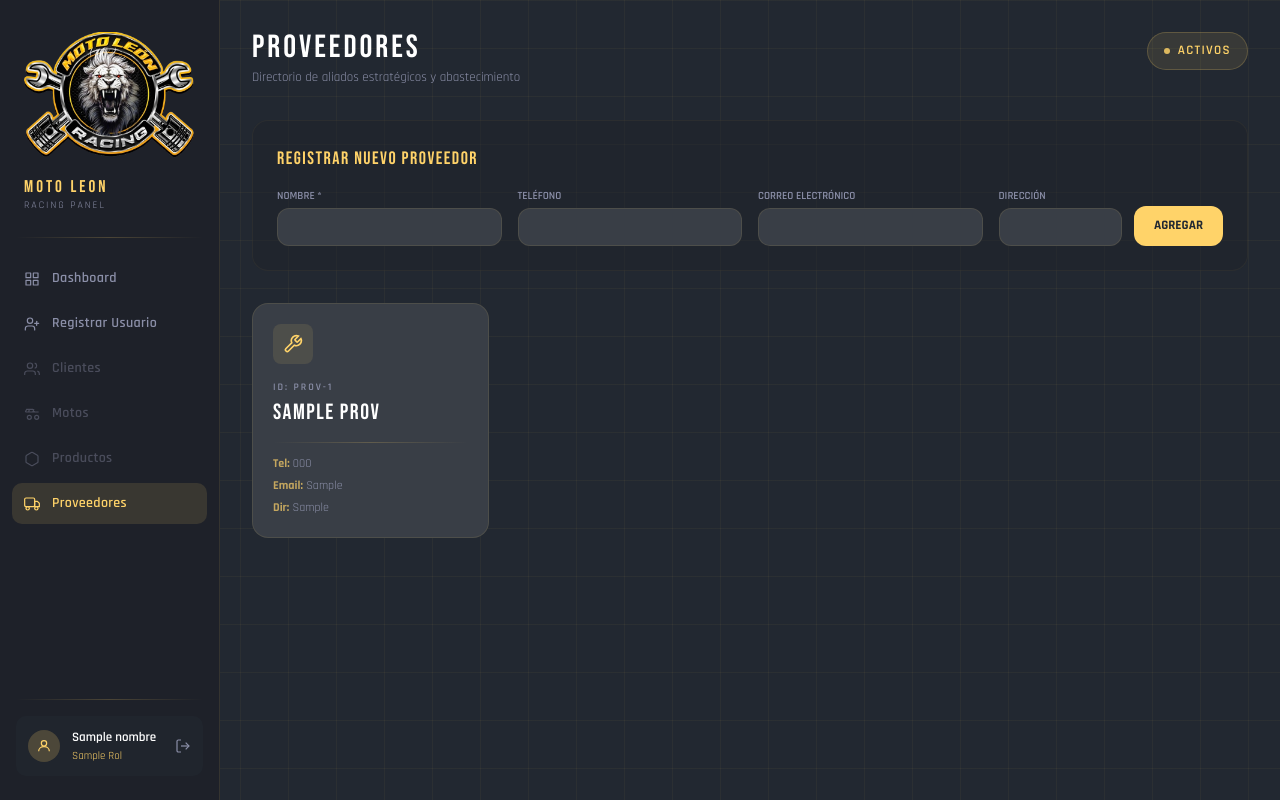
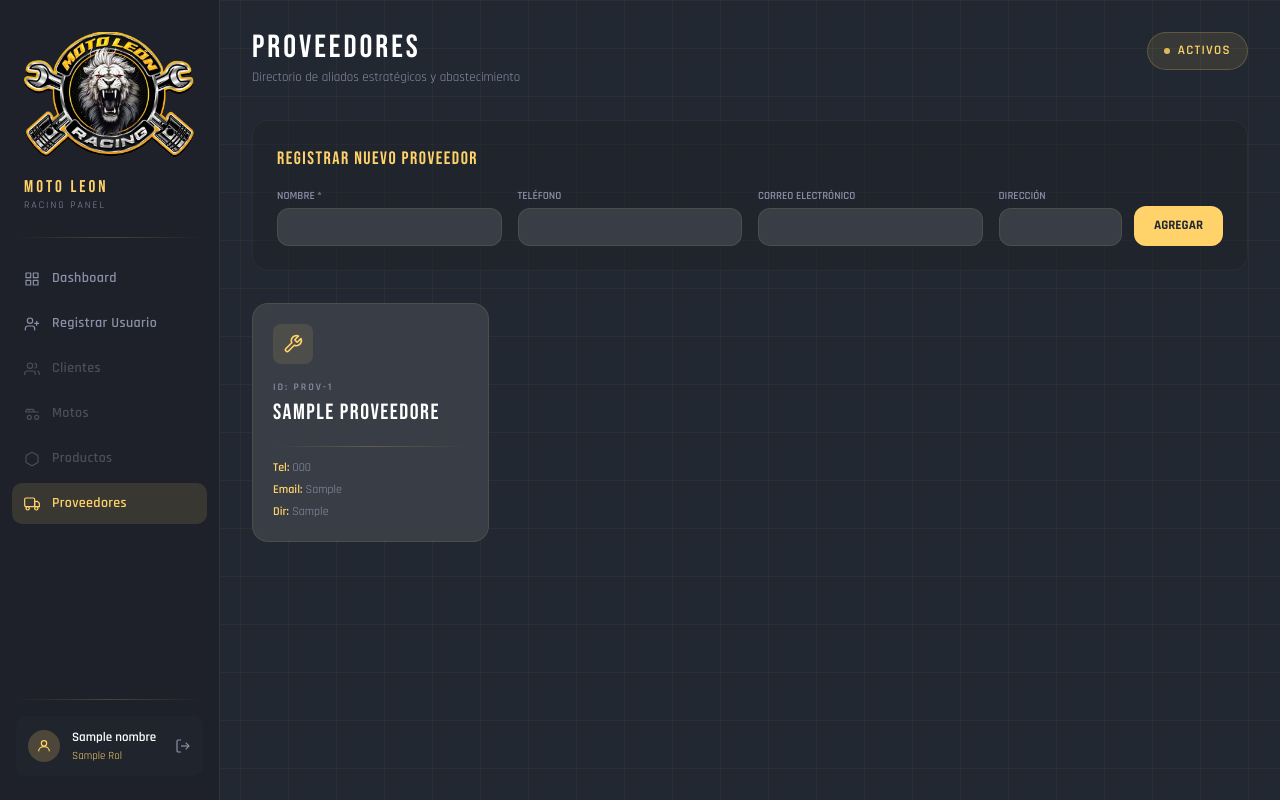
Before and after one commit to Yeico-lan/SISGAT, a Flask app: template View/templates/proveedores.html in a window 1280 px wide. Run offline with Flask 3, Linux system fonts and the light colour scheme; the template is opened without the code that fills it: most values are stand-ins (such as "Sample title", 1, 10 or a date in 2020); some libraries are stand-ins or nearby versions.

Commit message:
Cambios en url y conexion de db
Se mejora la relacion con db para dar datos concretos

```diff
--- a/View/templates/dashboard.html
+++ b/View/templates/dashboard.html
@@ -165,7 +165,7 @@
         Productos
       </div>
 
-      <a href="{{ url_for('proveedores_page') }}" class="nav-link flex items-center gap-3 px-3 py-2.5 rounded-[10px] text-[14px] font-semibold tracking-wide text-muted cursor-pointer">
+      <a href="/proveedores" class="nav-link flex items-center gap-3 px-3 py-2.5 rounded-[10px] text-[14px] font-semibold tracking-wide text-muted cursor-pointer">
         <svg class="w-4 h-4 flex-shrink-0" fill="none" stroke="currentColor" stroke-width="1.8" viewBox="0 0 24 24">
          <rect x="1" y="3" width="15" height="13" rx="2"/><path d="M16 8h4l3 3v5h-7V8z"/>
           <circle cx="5.5" cy="18.5" r="2.5"/><circle cx="18.5" cy="18.5" r="2.5"/>
--- a/View/templates/proveedores.html
+++ b/View/templates/proveedores.html
@@ -141,7 +141,7 @@
         Productos
       </div>
 
-      <a href="#" class="nav-link active flex items-center gap-3 px-3 py-2.5 rounded-[10px] text-[14px] font-semibold tracking-wide cursor-pointer">
+      <a href="/proveedores" class="nav-link active flex items-center gap-3 px-3 py-2.5 rounded-[10px] text-[14px] font-semibold tracking-wide cursor-pointer">
         <svg class="w-4 h-4 flex-shrink-0" fill="none" stroke="currentColor" stroke-width="1.8" viewBox="0 0 24 24">
           <rect x="1" y="3" width="15" height="13" rx="2"/><path d="M16 8h4l3 3v5h-7V8z"/>
           <circle cx="5.5" cy="18.5" r="2.5"/><circle cx="18.5" cy="18.5" r="2.5"/>
@@ -219,28 +219,27 @@
 
     <!-- CARDS PROVEEDORES DINÁMICAS -->
      <div class="grid grid-cols-1 sm:grid-cols-2 lg:grid-cols-4 gap-4 animate-fadeIn">
-      {% for prov in proveedores %}
-      <div class="prov-card bg-surface rounded-2xl p-5 border border-gold/10 animate-countUp flex flex-col justify-between" style="animation-delay: {{ loop.index0 * 0.05 }}s">
+  {% for p in proveedores %}
+  <div class="prov-card bg-surface rounded-2xl p-5 border border-gold/10 animate-countUp flex flex-col justify-between">
     <div>
       <div class="w-10 h-10 bg-gold/10 rounded-lg flex items-center justify-center mb-4">
-            <svg viewBox="0 0 24 24" class="w-5 h-5" fill="none" stroke="#FFD369" stroke-width="2">
+        <svg viewBox="0 0 24 24" class="w-5 h-5" fill="none" stroke="#FFD369" stroke-width="2"
+             stroke-linecap="round" stroke-linejoin="round">
           <path d="M14.7 6.3a1 1 0 0 0 0 1.4l1.6 1.6a1 1 0 0 0 1.4 0l3.77-3.77a6 6 0 0 1-7.94 7.94l-6.91 6.91a2.12 2.12 0 0 1-3-3l6.91-6.91a6 6 0 0 1 7.94-7.94l-3.76 3.76z"/>
         </svg>
       </div>
-          <p class="text-[10px] tracking-[2px] uppercase text-muted mb-1 font-semibold">ID: PROV-{{ prov.prov_id }}</p>
-          <h3 class="font-bebas text-[22px] tracking-[1.5px] text-white leading-tight mb-2">{{ prov.prov_nombre }}</h3>
+      <p class="text-[10px] tracking-[2px] uppercase text-muted mb-1 font-semibold">ID: PROV-{{ p.prov_id }}</p>
+      <h3 class="font-bebas text-[22px] tracking-[1.5px] text-white leading-tight mb-2">{{ p.prov_nombre }}</h3>
     </div>
-        <div class="divider mt-2"></div>
-        <div class="text-[12px] text-muted mt-3 space-y-1">
-          {% if prov.prov_telefono %}<p><strong class="text-gold/70">Tel:</strong> {{ prov.prov_telefono }}</p>{% endif %}
-          {% if prov.prov_correo %}<p class="truncate"><strong class="text-gold/70">Email:</strong> {{ prov.prov_correo }}</p>{% endif %}
-          {% if prov.prov_direccion %}<p class="truncate"><strong class="text-gold/70">Dir:</strong> {{ prov.prov_direccion }}</p>{% endif %}
+    <div class="divider mt-3"></div>
+    <div class="mt-3 space-y-1 text-[12px] text-muted">
+      <p><span class="text-gold font-semibold">Tel:</span> {{ p.prov_telefono }}</p>
+      <p><span class="text-gold font-semibold">Email:</span> {{ p.prov_correo }}</p>
+      <p><span class="text-gold font-semibold">Dir:</span> {{ p.prov_direccion }}</p>
     </div>
   </div>
   {% else %}
-      <div class="col-span-full bg-surface/40 border border-dashed border-gold/20 p-8 rounded-2xl text-center">
-        <p class="text-muted text-[14px]">No hay proveedores registrados en el sistema.</p>
-      </div>
+  <p class="text-muted col-span-4 text-center py-12">No hay proveedores registrados.</p>
   {% endfor %}
  </div>
   </main>
```
Lines whose indentation alone changed are shown as unchanged.
